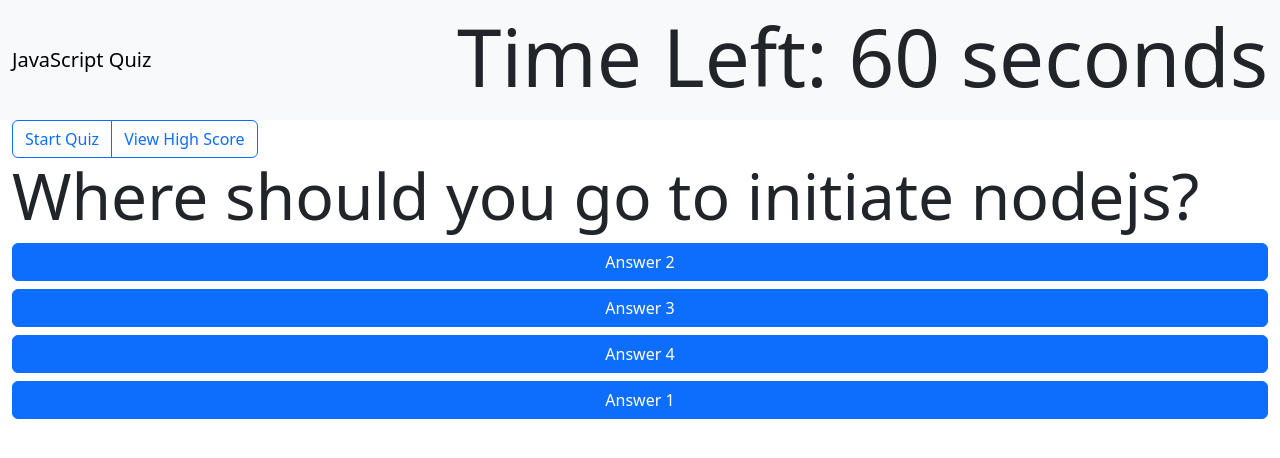
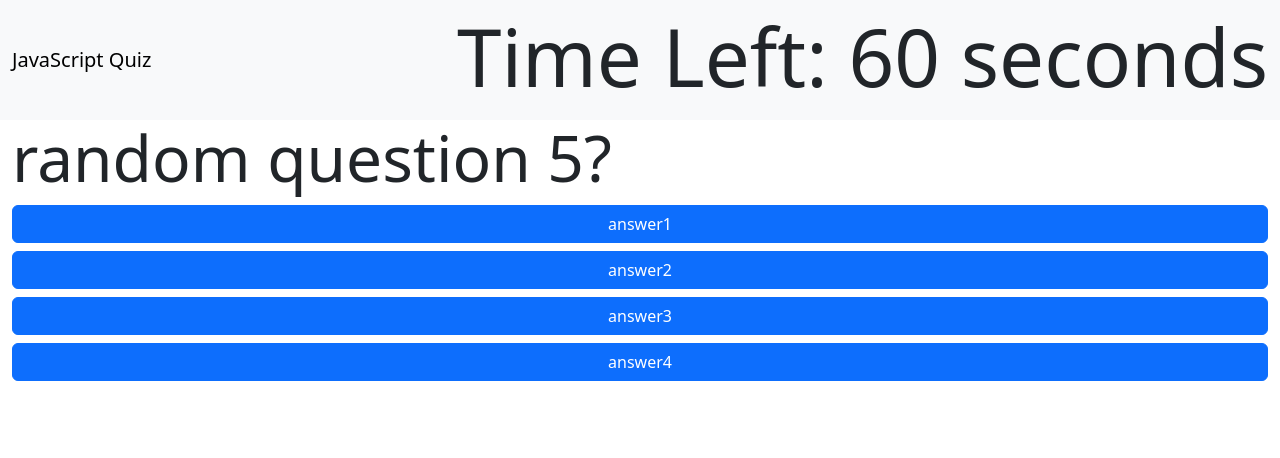
Before and after one commit to dakotawentz/git-github.com-dakotawentz-Not-Another-JS-Quiz, a plain HTML site: page index.html in a window 1280 px wide. Both pictures are taken after a click on the button "Start Quiz". Drawn offline with nearby package versions, Linux system fonts and the light colour scheme.

Commit message:
allowed for questions to appear separately and at random

```diff
--- a/assets/script.js
+++ b/assets/script.js
@@ -1,6 +1,5 @@
 document.addEventListener("DOMContentLoaded", function () {
     const startButton = document.getElementById("start-button");
-    const nextButton = document.getElementById("next-button");
     const timerElement = document.getElementById("timer");
     const questionElement = document.getElementById("question");
     const heroContainer = document.getElementById("hero-container");
@@ -16,10 +15,6 @@ document.addEventListener("DOMContentLoaded", function () {
     // Event listener for the Start Quiz button
     startButton.addEventListener("click", startQuiz);
     // viewHighScoreButton.addEventListener("click", viewHighScore);
-    nextButton.addEventListener("click", () => {
-        currentQuestionIndex++;
-        setNextQuestion();
-    });
 
     // function viewHighScore() {
 
@@ -31,24 +26,26 @@ document.addEventListener("DOMContentLoaded", function () {
         // questionElement.classList.remove("hide")
         questionContainer.style.display = "block";
         shuffledQuestions = questions.sort(() => Math.random() - 0.5)
+        console.log(Math.random() - 0.5);
         currentQuestionIndex = 0
         setNextQuestion();
         // Hide hero container and show question container
         heroContainer.style.display = "none";
 
+
         // Set up timer
-        let timeLeft = 60;
+        // let timeLeft = 60;
 
-        const timerInterval = setInterval(function () {
-            timerElement.textContent = "Time Left: " + timeLeft + " seconds";
-            if (timeLeft <= 0) {
-                clearInterval(timerInterval);
-                // Call a function to end the quiz or do something else
-                endQuiz();
-            } else {
-                timeLeft--;
-            }
-        }, 1000);
+        // const timerInterval = setInterval(function () {
+        //     timerElement.textContent = "Time Left: " + timeLeft + " seconds";
+        //     if (timeLeft <= 0) {
+        //         clearInterval(timerInterval);
+        //         // Call a function to end the quiz or do something else
+        //         endQuiz();
+        //     } else {
+        //         timeLeft--;
+        //     }
+        // }, 1000);
     }
 
 
@@ -58,11 +55,12 @@ document.addEventListener("DOMContentLoaded", function () {
     }
 
     function showQuestion(question) {
+        answerButtonsElement.innerHTML = "";
         questionElement.innerText = question.question;
         question.answers.forEach(answer => {
             const button = document.createElement("button");
             button.innerText = answer.text;
-            button.classList.add("btn");
+            button.classList.add("btn", "btn-primary");
             if (answer.correct) {
                 button.dataset.correct = answer.correct
             }
@@ -87,12 +85,9 @@ document.addEventListener("DOMContentLoaded", function () {
         setStatusClass(document.body, correct)
         Array.from(answerButtonsElement.children).forEach(button => {
             setStatusClass(button, button.dataset.correct)
-        })
-        if(shuffledQuestions.length > currentQuestionIndex + 1) {
-        nextButton.classList.remove("hide")
-        } else {
-            startButton.innerText = "Restart"
-        }
+        });
+        currentQuestionIndex ++;
+        setNextQuestion();
     }
 
     function setStatusClass(element, correct) {
@@ -129,7 +124,7 @@ document.addEventListener("DOMContentLoaded", function () {
             ]
         },
         {
-            question: "Where should you go to initiate nodejs?",
+            question: "random question 3?",
             answers: [
                 { text: "answer1", correct: true },
                 { text: "answer2", correct: false },
@@ -138,7 +133,7 @@ document.addEventListener("DOMContentLoaded", function () {
             ]
         },
         {
-            question: "Where should you go to initiate nodejs?",
+            question: "random question 4?",
             answers: [
                 { text: "answer1", correct: true },
                 { text: "answer2", correct: false },
@@ -147,7 +142,7 @@ document.addEventListener("DOMContentLoaded", function () {
             ]
         },
         {
-            question: "Where should you go to initiate nodejs?",
+            question: "random question 5?",
             answers: [
                 { text: "answer1", correct: true },
                 { text: "answer2", correct: false },
@@ -156,7 +151,7 @@ document.addEventListener("DOMContentLoaded", function () {
             ]
         },
         {
-            question: "Where should you go to initiate nodejs?",
+            question: "Where?",
             answers: [
                 { text: "answer1", correct: true },
                 { text: "answer2", correct: false },
--- a/index.html
+++ b/index.html
@@ -28,15 +28,8 @@
 
         <!-- QUESTIONS CONTAINER -->
         <section id="question-container" class="container-fluid">
-            <h1 class="display-3">Where should you go to initiate nodejs?</h1>
+            <h1 id="question" class="display-3"></h1>
             <div id="answer-buttons" class="d-grid gap-2">
-                <button class="btn btn-primary" type="button">Answer 2</button>
-                <button class="btn btn-primary" type="button">Answer 3</button>
-                <button class="btn btn-primary" type="button">Answer 4</button>
-                <button class="btn btn-primary" type="button">Answer 1</button>
-            </div>
-            <div class="controls">
-                <button id ="next-btn" type="button" class="next-btn btn hide">Next</button>
             </div>
         </section>
         <script src="https://cdn.jsdelivr.net/npm/bootstrap@5.3.2/dist/js/bootstrap.bundle.min.js" integrity="sha384-C6RzsynM9kWDrMNeT87bh95OGNyZPhcTNXj1NW7RuBCsyN/o0jlpcV8Qyq46cDfL" crossorigin="anonymous"></script>
```
